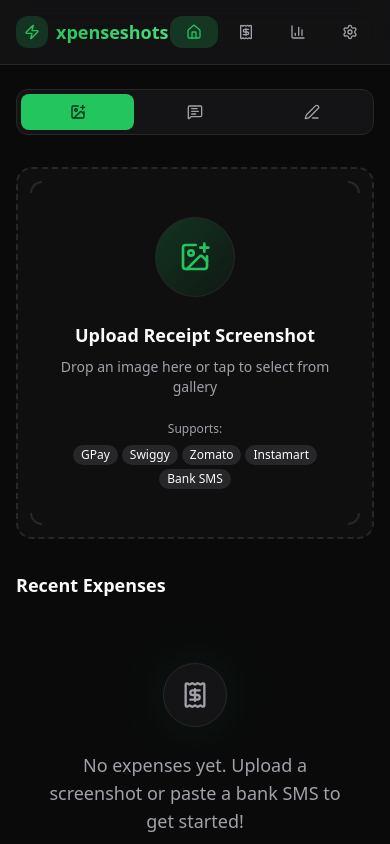
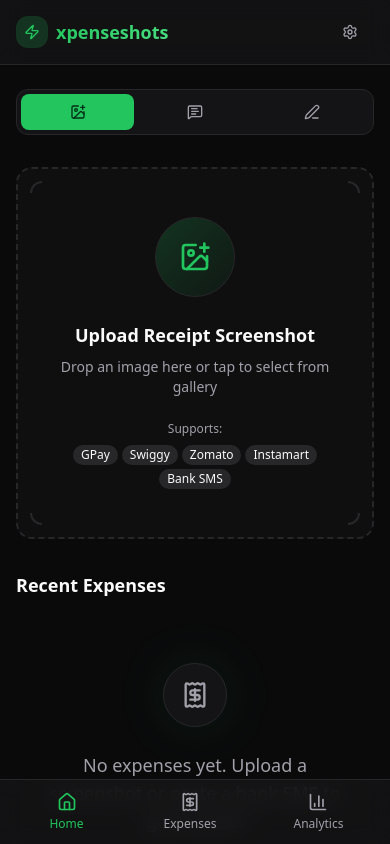
Before and after one commit to Livin21/XpenseShots, a React (Vite) app: page / in a window 390 px wide. Shown: the top 844 px of the page. Built offline with nearby package versions, Linux system fonts and the light colour scheme.

Commit message:
bottom navbar

```diff
--- a/src/main.jsx
+++ b/src/main.jsx
@@ -32,30 +32,32 @@ function RootLayout() {
             <span className="text-lg font-bold gradient-text">xpenseshots</span>
           </Link>
           <nav className="flex items-center gap-1">
+            {/* Desktop nav - hidden on mobile */}
             <Link
               to="/"
-              className="flex items-center gap-2 px-4 py-2 rounded-lg text-sm font-medium text-muted-foreground hover:text-foreground hover:bg-secondary transition-all duration-200"
-              activeProps={{ className: 'flex items-center gap-2 px-4 py-2 rounded-lg text-sm font-medium bg-primary/20 text-primary' }}
+              className="hidden sm:flex items-center gap-2 px-4 py-2 rounded-lg text-sm font-medium text-muted-foreground hover:text-foreground hover:bg-secondary transition-all duration-200"
+              activeProps={{ className: 'hidden sm:flex items-center gap-2 px-4 py-2 rounded-lg text-sm font-medium bg-primary/20 text-primary' }}
             >
               <Home className="w-4 h-4" />
-              <span className="hidden sm:inline">Home</span>
+              <span>Home</span>
             </Link>
             <Link
               to="/expenses"
-              className="flex items-center gap-2 px-4 py-2 rounded-lg text-sm font-medium text-muted-foreground hover:text-foreground hover:bg-secondary transition-all duration-200"
-              activeProps={{ className: 'flex items-center gap-2 px-4 py-2 rounded-lg text-sm font-medium bg-primary/20 text-primary' }}
+              className="hidden sm:flex items-center gap-2 px-4 py-2 rounded-lg text-sm font-medium text-muted-foreground hover:text-foreground hover:bg-secondary transition-all duration-200"
+              activeProps={{ className: 'hidden sm:flex items-center gap-2 px-4 py-2 rounded-lg text-sm font-medium bg-primary/20 text-primary' }}
             >
               <Receipt className="w-4 h-4" />
-              <span className="hidden sm:inline">Expenses</span>
+              <span>Expenses</span>
             </Link>
             <Link
               to="/analytics"
-              className="flex items-center gap-2 px-4 py-2 rounded-lg text-sm font-medium text-muted-foreground hover:text-foreground hover:bg-secondary transition-all duration-200"
-              activeProps={{ className: 'flex items-center gap-2 px-4 py-2 rounded-lg text-sm font-medium bg-primary/20 text-primary' }}
+              className="hidden sm:flex items-center gap-2 px-4 py-2 rounded-lg text-sm font-medium text-muted-foreground hover:text-foreground hover:bg-secondary transition-all duration-200"
+              activeProps={{ className: 'hidden sm:flex items-center gap-2 px-4 py-2 rounded-lg text-sm font-medium bg-primary/20 text-primary' }}
             >
               <BarChart3 className="w-4 h-4" />
-              <span className="hidden sm:inline">Analytics</span>
+              <span>Analytics</span>
             </Link>
+            {/* Settings - always visible */}
             <Link
               to="/settings"
               className="flex items-center gap-2 px-4 py-2 rounded-lg text-sm font-medium text-muted-foreground hover:text-foreground hover:bg-secondary transition-all duration-200"
@@ -68,18 +70,48 @@ function RootLayout() {
         </div>
       </header>
 
-      {/* Main content */}
-      <main className="flex-1 w-full max-w-2xl mx-auto px-4 py-6">
+      {/* Main content - add bottom padding on mobile for bottom nav */}
+      <main className="flex-1 w-full max-w-2xl mx-auto px-4 py-6 pb-24 sm:pb-6">
         <Outlet />
       </main>
 
-      {/* Footer */}
-      <footer className="border-t border-border py-4">
+      {/* Footer - hidden on mobile */}
+      <footer className="hidden sm:block border-t border-border py-4">
         <div className="max-w-2xl mx-auto px-4 flex items-center justify-center gap-2 text-sm text-muted-foreground">
           <Shield className="w-4 h-4 text-primary" />
           <span>All data stays on your device</span>
         </div>
       </footer>
+
+      {/* Bottom Navigation - mobile only */}
+      <nav className="sm:hidden fixed bottom-0 left-0 right-0 z-50 glass border-t border-border">
+        <div className="flex items-center justify-around h-16 px-2">
+          <Link
+            to="/"
+            className="flex flex-col items-center justify-center gap-1 px-4 py-2 rounded-lg text-muted-foreground hover:text-foreground transition-all duration-200 min-w-[72px]"
+            activeProps={{ className: 'flex flex-col items-center justify-center gap-1 px-4 py-2 rounded-lg text-primary transition-all duration-200 min-w-[72px]' }}
+          >
+            <Home className="w-5 h-5" />
+            <span className="text-xs font-medium">Home</span>
+          </Link>
+          <Link
+            to="/expenses"
+            className="flex flex-col items-center justify-center gap-1 px-4 py-2 rounded-lg text-muted-foreground hover:text-foreground transition-all duration-200 min-w-[72px]"
+            activeProps={{ className: 'flex flex-col items-center justify-center gap-1 px-4 py-2 rounded-lg text-primary transition-all duration-200 min-w-[72px]' }}
+          >
+            <Receipt className="w-5 h-5" />
+            <span className="text-xs font-medium">Expenses</span>
+          </Link>
+          <Link
+            to="/analytics"
+            className="flex flex-col items-center justify-center gap-1 px-4 py-2 rounded-lg text-muted-foreground hover:text-foreground transition-all duration-200 min-w-[72px]"
+            activeProps={{ className: 'flex flex-col items-center justify-center gap-1 px-4 py-2 rounded-lg text-primary transition-all duration-200 min-w-[72px]' }}
+          >
+            <BarChart3 className="w-5 h-5" />
+            <span className="text-xs font-medium">Analytics</span>
+          </Link>
+        </div>
+      </nav>
 
     </div>
   )
```
